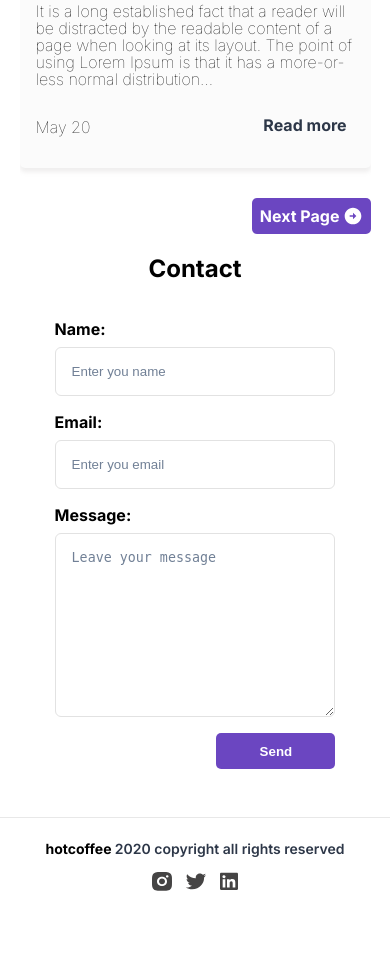
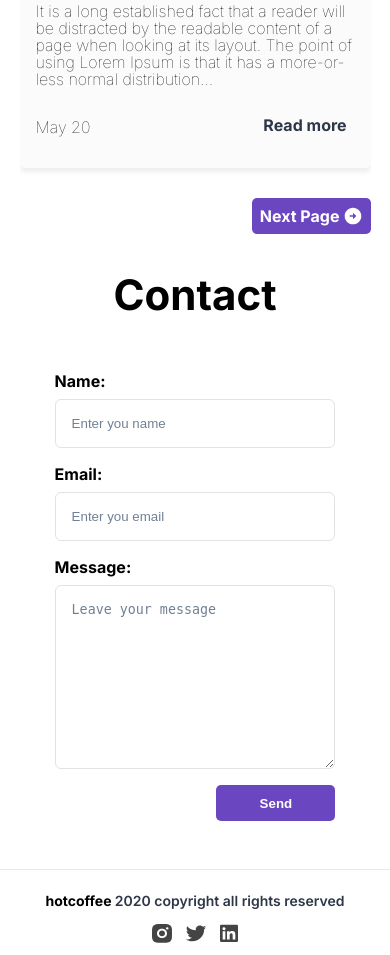
Before and after one commit to ArcoDev/HotCofee, a PHP site: page / in a window 390 px wide. Shown: the part 3017-3972 px from the top of the page. Before the commit the page ends 3908 px from the top, so only its background shows below. Run offline with PHP 8.4, Linux system fonts and the light colour scheme.

```diff
--- a/assets/css/styles.css
+++ b/assets/css/styles.css
@@ -95,26 +82,12 @@ input {
 }
 
 .header .search .content-search {
-  display: -webkit-box;
-  display: -ms-flexbox;
   display: flex;
   gap: .8rem;
 }
 
 .header .search .content-search input {
   border: none;
-}
-
-.header .search .content-search input::-webkit-input-placeholder {
-  color: #718096;
-}
-
-.header .search .content-search input:-ms-input-placeholder {
-  color: #718096;
-}
-
-.header .search .content-search input::-ms-input-placeholder {
-  color: #718096;
 }
 
 .header .search .content-search input::placeholder {
@@ -260,28 +201,9 @@ input {
   width: 360px;
   height: 44px;
   border: 1px solid #E2E2E2;
-  -webkit-box-sizing: border-box;
   box-sizing: border-box;
   border-radius: 6px;
   padding: 10px;
-}
-
-.header .content-header .info-coffee .email::-webkit-input-placeholder {
-  font-size: 24px;
-  font-weight: 700;
-  line-height: 29px;
-}
-
-.header .content-header .info-coffee .email:-ms-input-placeholder {
-  font-size: 24px;
-  font-weight: 700;
-  line-height: 29px;
-}
-
-.header .content-header .info-coffee .email::-ms-input-placeholder {
-  font-size: 24px;
-  font-weight: 700;
-  line-height: 29px;
 }
 
 .header .content-header .info-coffee .email::placeholder {
@@ -705,19 +595,14 @@ input {
 }
 
 .contact {
-  display: -webkit-box;
-  display: -ms-flexbox;
   display: flex;
-  -webkit-box-align: center;
-      -ms-flex-align: center;
   align-items: center;
-  -webkit-box-pack: center;
-      -ms-flex-pack: center;
   justify-content: center;
-  -webkit-box-orient: vertical;
-  -webkit-box-direction: normal;
-      -ms-flex-direction: column;
   flex-direction: column;
+}
+
+.contact .title h2 {
+  font-size: 42px;
 }
 
 .contact .alerts {
@@ -793,12 +664,7 @@ input {
 
 .contact .form {
   width: 80%;
-  display: -webkit-box;
-  display: -ms-flexbox;
   display: flex;
-  -webkit-box-orient: vertical;
-  -webkit-box-direction: normal;
-      -ms-flex-direction: column;
   flex-direction: column;
 }
 
@@ -808,38 +674,23 @@ input {
   font-weight: 700;
 }
 
-.contact .form input, .contact .form textarea {
+.contact .form input,
+.contact .form textarea {
   padding: 1rem;
   border: 1px solid #E2E2E2;
-  -webkit-box-sizing: border-box;
   box-sizing: border-box;
   border-radius: 6px;
   outline: none;
 }
 
-.contact .form input::-webkit-input-placeholder, .contact .form textarea::-webkit-input-placeholder {
-  color: #718096;
-}
-
-.contact .form input:-ms-input-placeholder, .contact .form textarea:-ms-input-placeholder {
-  color: #718096;
-}
-
-.contact .form input::-ms-input-placeholder, .contact .form textarea::-ms-input-placeholder {
-  color: #718096;
-}
-
-.contact .form input::placeholder, .contact .form textarea::placeholder {
+.contact .form input::placeholder,
+.contact .form textarea::placeholder {
   color: #718096;
 }
 
 .contact .form .btn-send {
   width: 100%;
-  display: -webkit-box;
-  display: -ms-flexbox;
   display: flex;
-  -webkit-box-pack: end;
-      -ms-flex-pack: end;
   justify-content: flex-end;
   margin-top: 1rem;
 }
@@ -913,22 +754,13 @@ input {
 .footer {
   width: 100%;
   border-top: 1px solid #E8E8E8;
-  display: -webkit-box;
-  display: -ms-flexbox;
   display: flex;
-  -webkit-box-pack: justify;
-      -ms-flex-pack: justify;
   justify-content: space-between;
 }
 
 @media screen and (max-width: 767px) {
   .footer {
-    -webkit-box-orient: vertical;
-    -webkit-box-direction: normal;
-        -ms-flex-direction: column;
     flex-direction: column;
-    -webkit-box-pack: center;
-        -ms-flex-pack: center;
     justify-content: center;
     text-align: center;
     padding: .5rem 0;
@@ -964,14 +796,8 @@ input {
 
 .footer .socials {
   padding-right: 4rem;
-  display: -webkit-box;
-  display: -ms-flexbox;
   display: flex;
-  -webkit-box-pack: center;
-      -ms-flex-pack: center;
   justify-content: center;
-  -webkit-box-align: center;
-      -ms-flex-align: center;
   align-items: center;
   gap: .8rem;
 }
--- a/assets/css/styles.scss
+++ b/assets/css/styles.scss
@@ -124,6 +124,7 @@ input {
     border-radius: 10px;
     transition: all 2s ease-out;
     opacity: 0;
+
     h6 {
         font-size: 14px;
         text-transform: uppercase;
@@ -532,12 +533,20 @@ input {
     align-items: center;
     justify-content: center;
     flex-direction: column;
+
+    .title {
+        h2 {
+            font-size: 42px;
+        }
+    }
+
     .alerts {
         width: 50%;
 
         .error {
             @include alerts;
         }
+
         .succes {
             @include alerts;
             color: #155724;
@@ -545,6 +554,7 @@ input {
             border-color: #c3e6cb;
         }
     }
+
     .form {
         width: 80%;
         display: flex;
@@ -556,22 +566,26 @@ input {
             font-weight: 700;
         }
 
-        input, textarea {
+        input,
+        textarea {
             padding: 1rem;
             border: 1px solid #E2E2E2;
             box-sizing: border-box;
             border-radius: 6px;
             outline: none;
-            &::placeholder{
+
+            &::placeholder {
                 color: $gray;
             }
         }
-        .btn-send{
+
+        .btn-send {
             width: 100%;
             display: flex;
             justify-content: flex-end;
             margin-top: 1rem;
-            button{
+
+            button {
                 @include buttonPurple;
             }
         }
```
Also changed, not shown: other parts of assets/css/styles.css (+0 -108 lines), assets/js/app.js (+23 -2 lines), 1 other file. Lines whose indentation alone changed are shown as unchanged.
